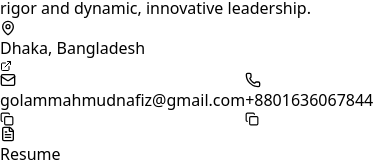
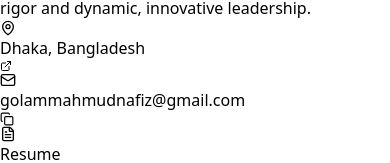
Before and after one commit to 1000yearsoldguy/Portfolio-Site, a React (Vite) app: page / in a window 390 px wide. Shown: the part 681-844 px from the top of the page. Built offline with nearby package versions, Linux system fonts and the light colour scheme.

Commit message:
hide phone number from the site

```diff
--- a/src/App.jsx
+++ b/src/App.jsx
@@ -486,14 +486,15 @@ const App = () => {
                   {copiedEmail ? <Check size={16} className="text-emerald-500" /> : <Copy size={14} className="text-slate-400 opacity-0 group-hover:opacity-100 transition-opacity" />}
                 </button>
 
-                <button
+                {/* Uncomment this button to display the phone number */}
+                {/* <button
                   onClick={() => handleCopyText(personalInfo.phone, 'phone')}
                   className={`group relative flex items-center gap-3 border px-5 py-3 rounded-2xl font-mono text-xs transition-all active:scale-95 shadow-lg ${themeClasses.card} hover:border-emerald-500/50 hover:bg-emerald-500/5 min-w-[180px] hover:-translate-y-1 ${isHighlighting ? 'contact-highlight' : ''}`}
                 >
                   <Phone size={16} className={`${isHighlighting ? 'text-red-500' : 'text-emerald-500'} shrink-0 group-hover:animate-pulse`} />
                   <span className={theme === 'dark' ? 'text-slate-200' : 'text-slate-700'}>{personalInfo.phone}</span>
                   {copiedPhone ? <Check size={16} className="text-emerald-500" /> : <Copy size={14} className="text-slate-400 opacity-0 group-hover:opacity-100 transition-opacity" />}
-                </button>
+                </button> */}
 
                 <a
                   href={personalInfo.resumeLink}
```
